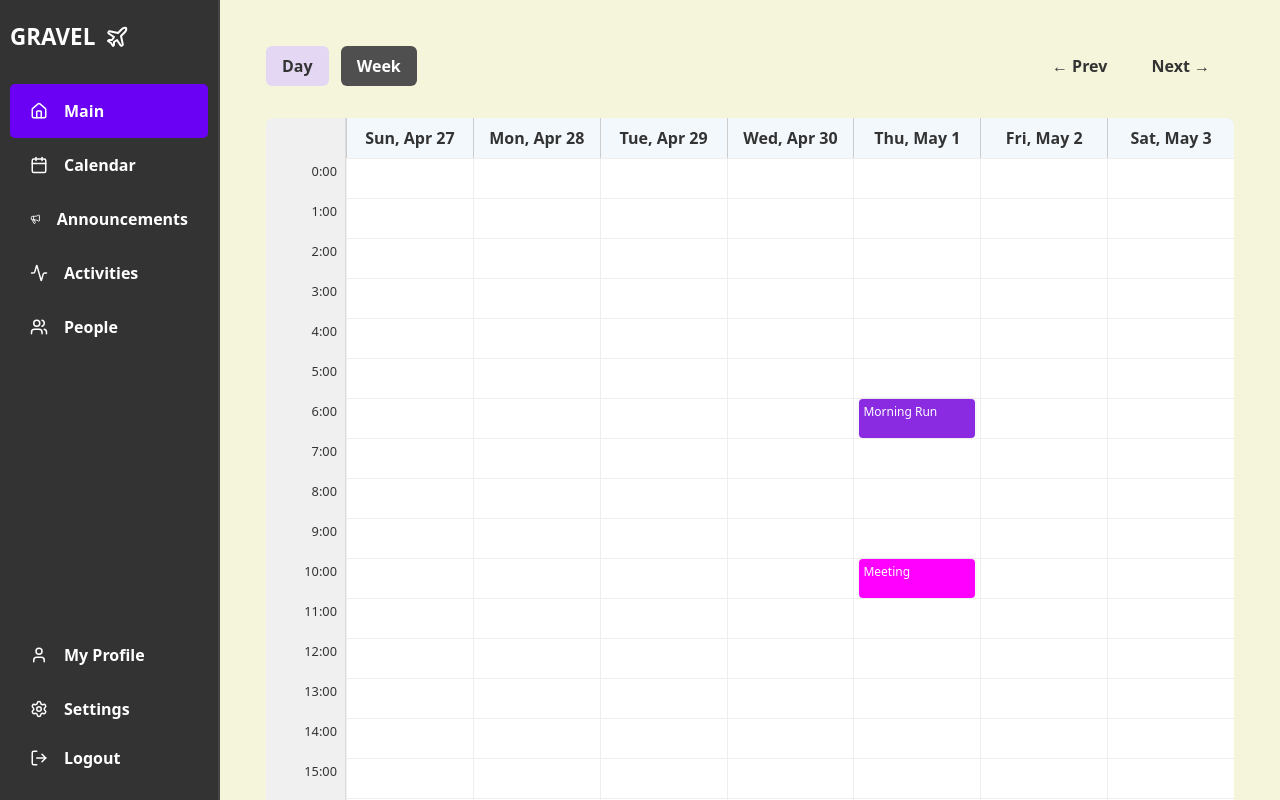
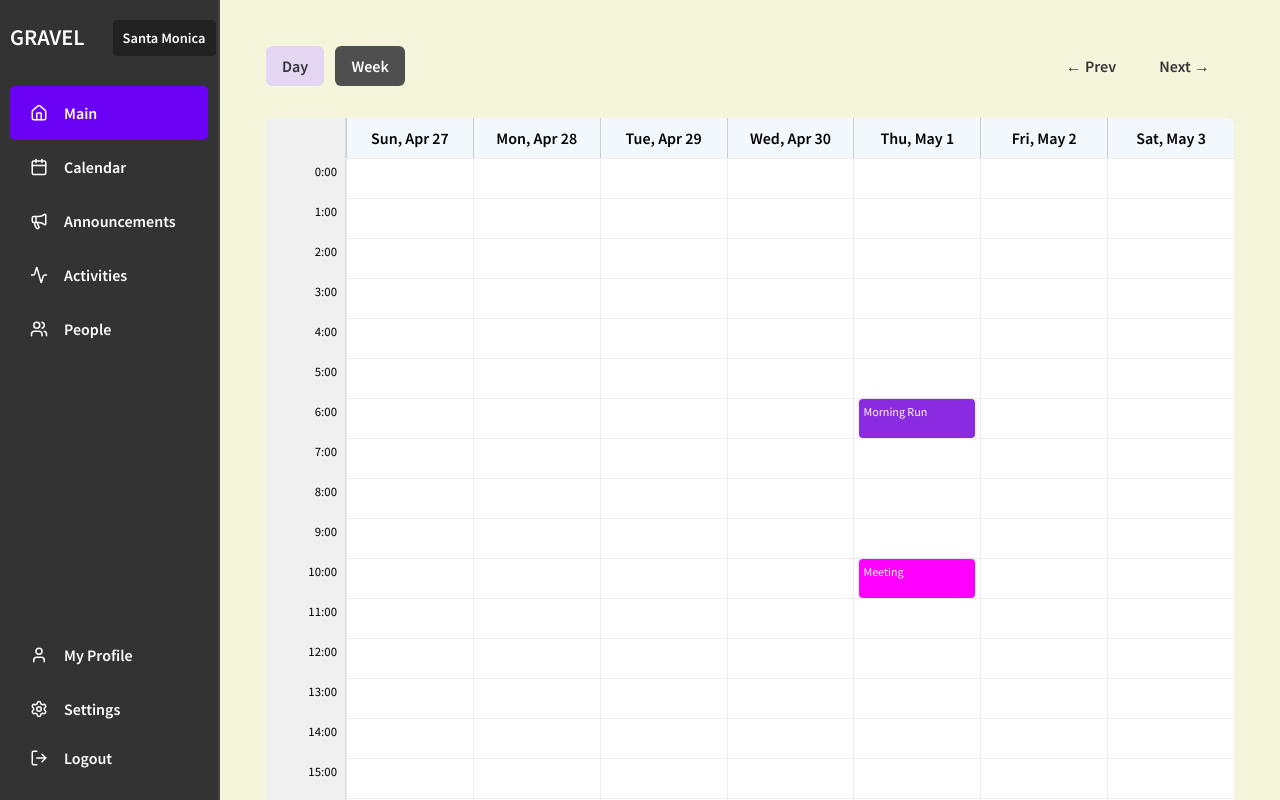
Before and after one commit to karen93shieh/gravel, a SvelteKit app: page /mainPages/calendar in a window 1280 px wide. Shown: the top 800 px of the page. Built offline with nearby package versions, Linux system fonts and the light colour scheme.

Commit message:
checkpoint - multi trip

```diff
--- /dev/null
+++ b/src/lib/stores/Stores.ts
@@ -0,0 +1,94 @@
+import { writable, derived } from 'svelte/store';
+
+
+export const tripName = writable('Santa Monica'); // selected trip
+
+// Trip data for all trips
+const allTripData = {
+  'Santa Monica': {
+    location: {
+      city: "Santa Monica",
+      state: "California",
+      country: "USA"
+    },
+    dates: {
+      startDate: "2025-05-15",
+      endDate: "2025-05-20"
+    },
+    weather: {
+      forecast: {
+        start: {
+          temperature: { high: 75, low: 60 },
+          conditions: "Sunny"
+        },
+        end: {
+          temperature: { high: 78, low: 62 },
+          conditions: "Partly cloudy"
+        }
+      },
+      average: {
+        temperature: 72,
+        conditions: "Mostly sunny"
+      }
+    }
+  },
+
+  'Vancouver': {
+    location: {
+      city: "Vancouver",
+      state: "British Columbia",
+      country: "Canada"
+    },
+    dates: {
+      startDate: "2025-06-01",
+      endDate: "2025-06-07"
+    },
+    weather: {
+      forecast: {
+        start: {
+          temperature: { high: 68, low: 54 },
+          conditions: "Cloudy"
+        },
+        end: {
+          temperature: { high: 70, low: 55 },
+          conditions: "Showers"
+        }
+      },
+      average: {
+        temperature: 66,
+        conditions: "Partly cloudy"
+      }
+    }
+  },
+
+  'Tokyo': {
+    location: {
+      city: "Tokyo",
+      state: "Tokyo",
+      country: "Japan"
+    },
+    dates: {
+      startDate: "2025-07-10",
+      endDate: "2025-07-15"
+    },
+    weather: {
+      forecast: {
+        start: {
+          temperature: { high: 85, low: 72 },
+          conditions: "Humid"
+        },
+        end: {
+          temperature: { high: 88, low: 75 },
+          conditions: "Thunderstorms"
+        }
+      },
+      average: {
+        temperature: 82,
+        conditions: "Hot and humid"
+      }
+    }
+  }
+};
+
+// Derived store that returns the selected trip's data
+export const tripData = derived(tripName, ($tripName) => allTripData[$tripName]);
--- a/src/routes/mainPages/+layout.svelte
+++ b/src/routes/mainPages/+layout.svelte
@@ -1,5 +1,6 @@
 <script>
     import { goto } from "$app/navigation";
+    import { tripName } from "$lib/stores/Stores.ts";
     import { Calendar, Megaphone, Activity, Users, User, Settings, LogOut, Plane, Home } from 'lucide-svelte';
 
     let activeTab = "main";
@@ -116,6 +117,16 @@
 .logout-btn:hover {
     background-color: #e74c3c;
 }
+.trip-select {
+    margin-left: auto;
+    background: #222;
+    color: white;
+    border: none;
+    padding: 6px 10px;
+    font-weight: bold;
+    border-radius: 4px;
+    font-size: 0.9rem;
+}
 </style>
 
 <div class="page-layout">
@@ -124,6 +135,15 @@
         <div class="logo" on:click={() => goto('/')}>
             GRAVEL
             <Plane size="24" style="margin-right: 8px;" />
+            <select
+                class="trip-select"
+                bind:value={$tripName}
+                on:click|stopPropagation
+                >
+                <option>Santa Monica</option>
+                <option>Vancouver</option>
+                <option>Tokyo</option>
+            </select>
         </div>
 
         <!-- Main tab -->
--- a/src/routes/mainPages/calendar/+page.svelte
+++ b/src/routes/mainPages/calendar/+page.svelte
@@ -146,10 +146,10 @@
 
 <style>
   :global(body) {
-    margin: 0;
+    /* margin: 0;
     font-family: system-ui, sans-serif;
     background: beige;
-    color: #333;
+    color: #333; */
   }
 
   .top-bar {
--- a/src/routes/mainPages/main/+page.svelte
+++ b/src/routes/mainPages/main/+page.svelte
@@ -1,47 +1,27 @@
 <script>
-    let tripSummary = {
-      tripSummary: {
-        location: {
-          city: "Santa Monica",
-          state: "California",
-          country: "USA"
-        },
-        dates: {
-          startDate: "2025-05-15",
-          endDate: "2025-05-20"
-        },
-        weather: {
-          forecast: {
-            start: {
-              temperature: {
-                high: 75,
-                low: 60
-              },
-              conditions: "Sunny"
-            },
-            end: {
-              temperature: {
-                high: 78,
-                low: 62
-              },
-              conditions: "Partly cloudy"
-            }
-          },
-          average: {
-            temperature: 72,
-            conditions: "Mostly sunny"
-          }
-        }
-      }
-    };
+      import { tripData } from '$lib/stores/Stores.ts';
+  import { onDestroy } from 'svelte';
 
-    const { location, dates, weather } = tripSummary.tripSummary;
+  let data;
+  const unsubscribe = tripData.subscribe(value => {
+    data = value;
+  });
 
-    // ✅ Calculate "days until trip" dynamically
+  onDestroy(unsubscribe);
+
+  // destructure the data
+  $: location = data?.location;
+  $: dates = data?.dates;
+  $: weather = data?.weather;
+
+  // calculate days until trip
+  $: daysUntilTrip = (() => {
+    if (!dates) return 0;
     const today = new Date();
     const startDate = new Date(dates.startDate);
-    const timeDiff = startDate.getTime() - today.getTime();
-    const daysUntilTrip = Math.max(0, Math.ceil(timeDiff / (1000 * 60 * 60 * 24))); // No negative days
+    const diff = startDate.getTime() - today.getTime();
+    return Math.max(0, Math.ceil(diff / (1000 * 60 * 60 * 24)));
+  })();
   </script>
 
   <main class="container">
```
